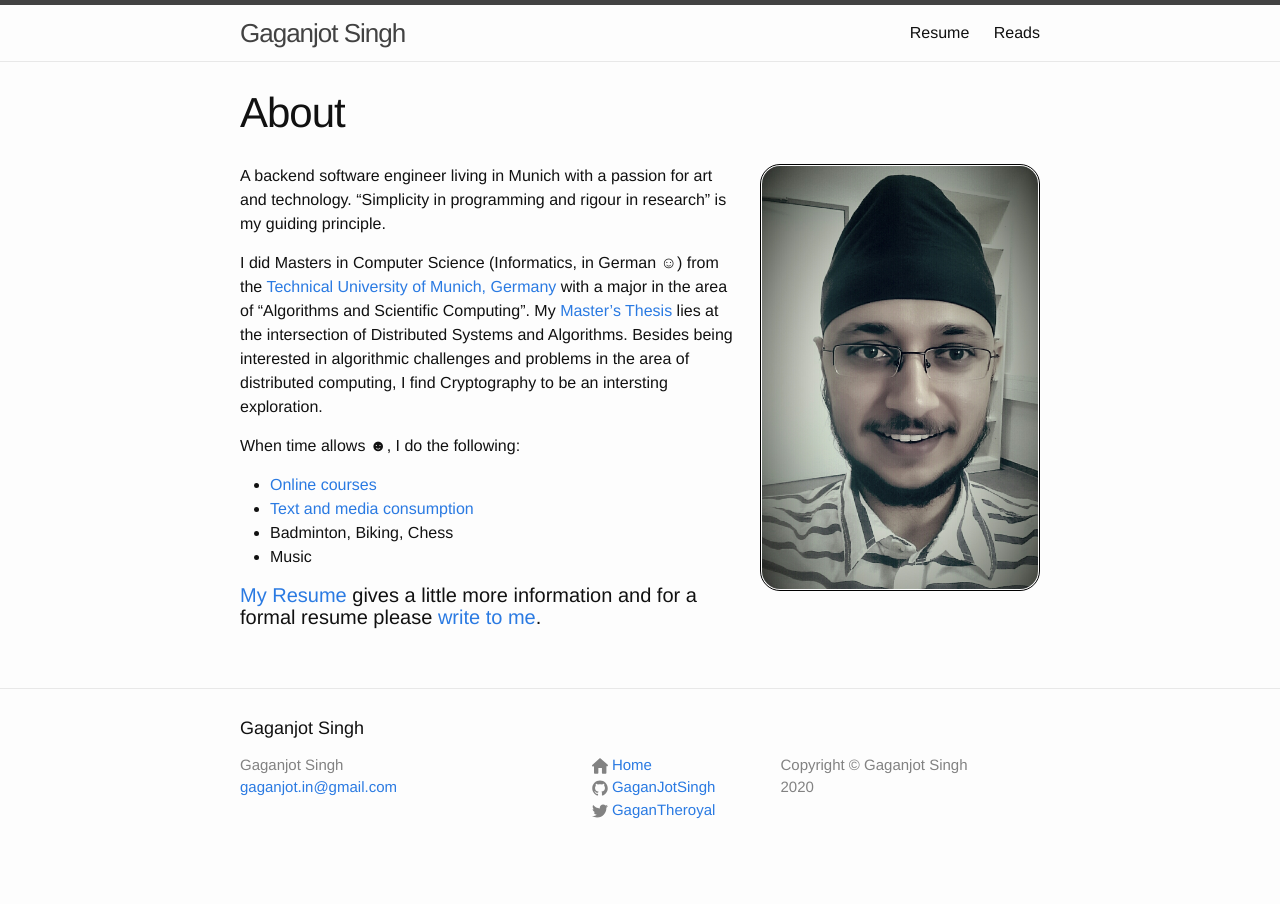
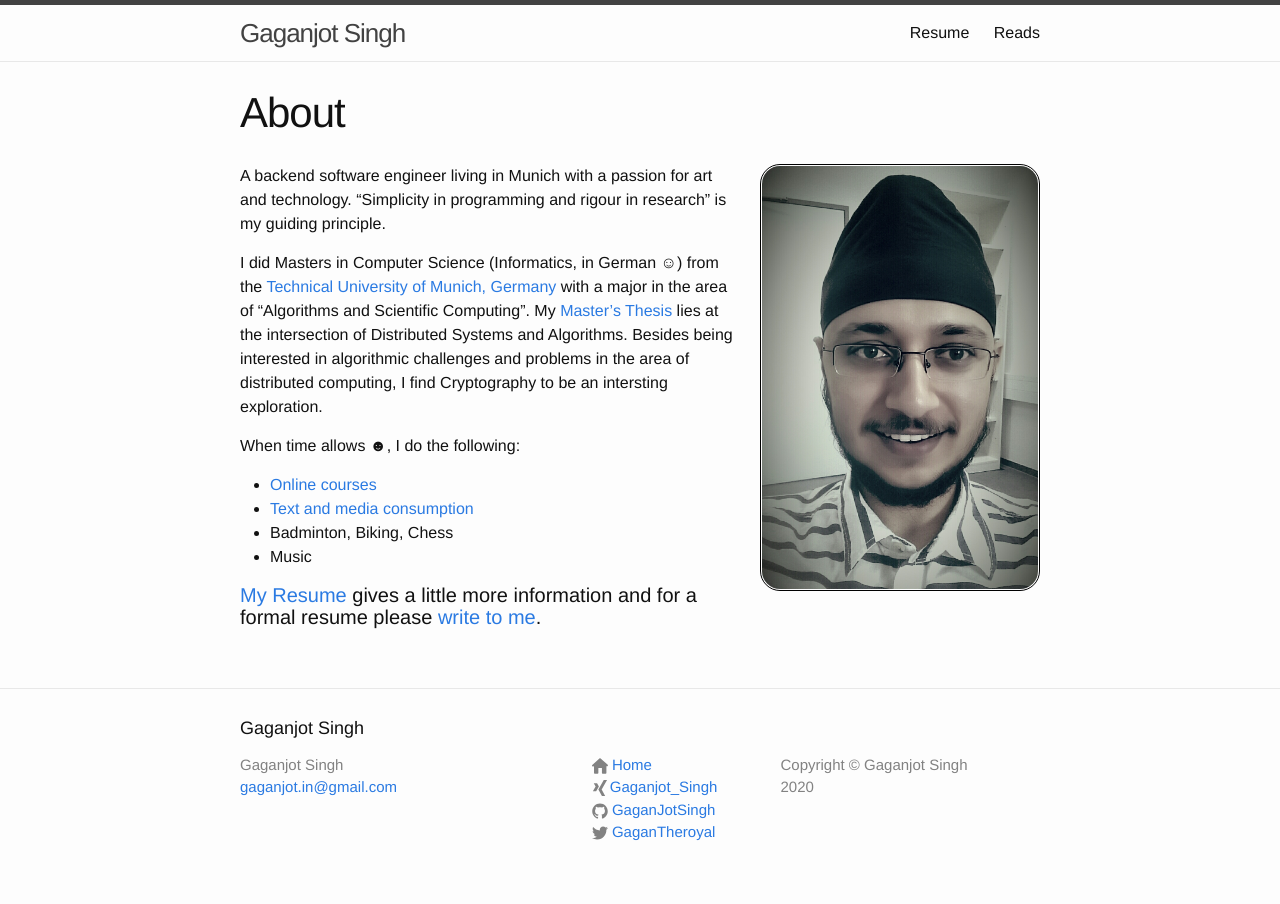
Before and after one commit to GaganJotSingh/GaganJotSingh.github.io, a Jekyll site: the page built from index.md, in a window 1280 px wide. Built offline with Jekyll 4.4.1, drawn with Linux system fonts in a browser that asks for light colours.

Commit message:
Included my Xing profile link in the footer

```diff
--- a/_config.yml
+++ b/_config.yml
@@ -18,6 +18,7 @@ copyright_description: > # this means to ignore newlines until "baseurl:"
 baseurl: "" # the subpath of your site, e.g. /blog
 url: "http://yourdomain.com" # the base hostname & protocol for your site
 twitter_username: GaganTheroyal
+xing_username: Gaganjot_Singh
 github_username:  GaganJotSingh
 home_username:  Home
 
--- a/_includes/footer.html
+++ b/_includes/footer.html
@@ -17,6 +17,12 @@
           {% if site.home_username %}
           <li>
             {% include icon-home.html username=site.home_username %}
+          </li>
+          {% endif %}
+
+          {% if site.xing_username %}
+          <li>
+            {% include icon-xing.html username=site.xing_username %}
           </li>
           {% endif %}
 
--- /dev/null
+++ b/_includes/icon-xing.html
@@ -0,0 +1 @@
+<a href="https://www.xing.com/profile/{{ include.username }}" target="_blank"><span class="icon icon--xing">{% include icon-xing.svg %}</span><span class="username">{{ include.username }}</span></a>
--- a/_sass/_base.scss
+++ b/_sass/_base.scss
@@ -204,3 +204,7 @@ pre {
         }
     }
 }
+
+.icon--xing {
+    padding-right: 2px
+}
```
Also changed, not shown: _includes/icon-xing.svg (added).
